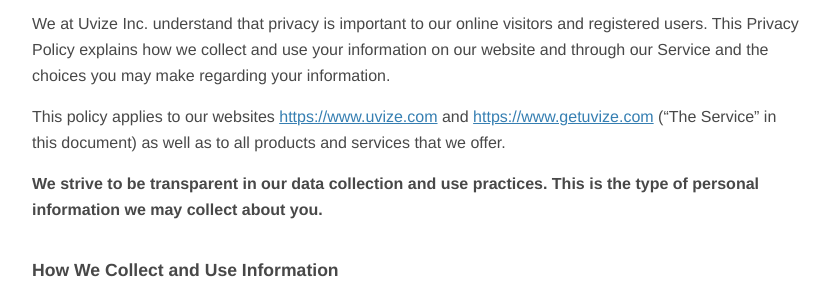
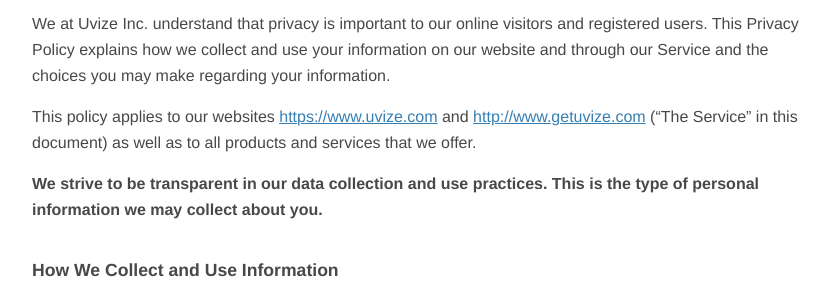
Before and after one commit to SonderMindOrg/uvize.github.io, a Jekyll site: the page built from privacy.md, in a window 1280 px wide and 900 px high. Shown: the part 233-533 px from the top of the window, without its empty margins (224-1053 px from the left). Built offline with Jekyll 4.4.1, drawn with Linux system fonts in a browser that asks for light colours; Markdown is read by kramdown in place of the engine named in the settings; some of the changed lines change nothing that is shown.

Commit message:
Update privacy.md

```diff
--- a/privacy.md
+++ b/privacy.md
@@ -7,7 +7,7 @@
 
 We at Uvize Inc. understand that privacy is important to our online visitors and registered users. This Privacy Policy explains how we collect and use your information on our website and through our Service and the choices you may make regarding your information.
 
-This policy applies to our websites [https://www.uvize.com](https://www.uvize.com) and [https://www.getuvize.com](https://www.getuvize.com) ("The Service" in this document) as well as to all products and services that we offer.
+This policy applies to our websites [https://www.uvize.com](https://www.uvize.com) and [http://www.getuvize.com](http://www.getuvize.com) ("The Service" in this document) as well as to all products and services that we offer.
 
 **We strive to be transparent in our data collection and use practices. This is the type of personal information we may collect about you.**
 
```
